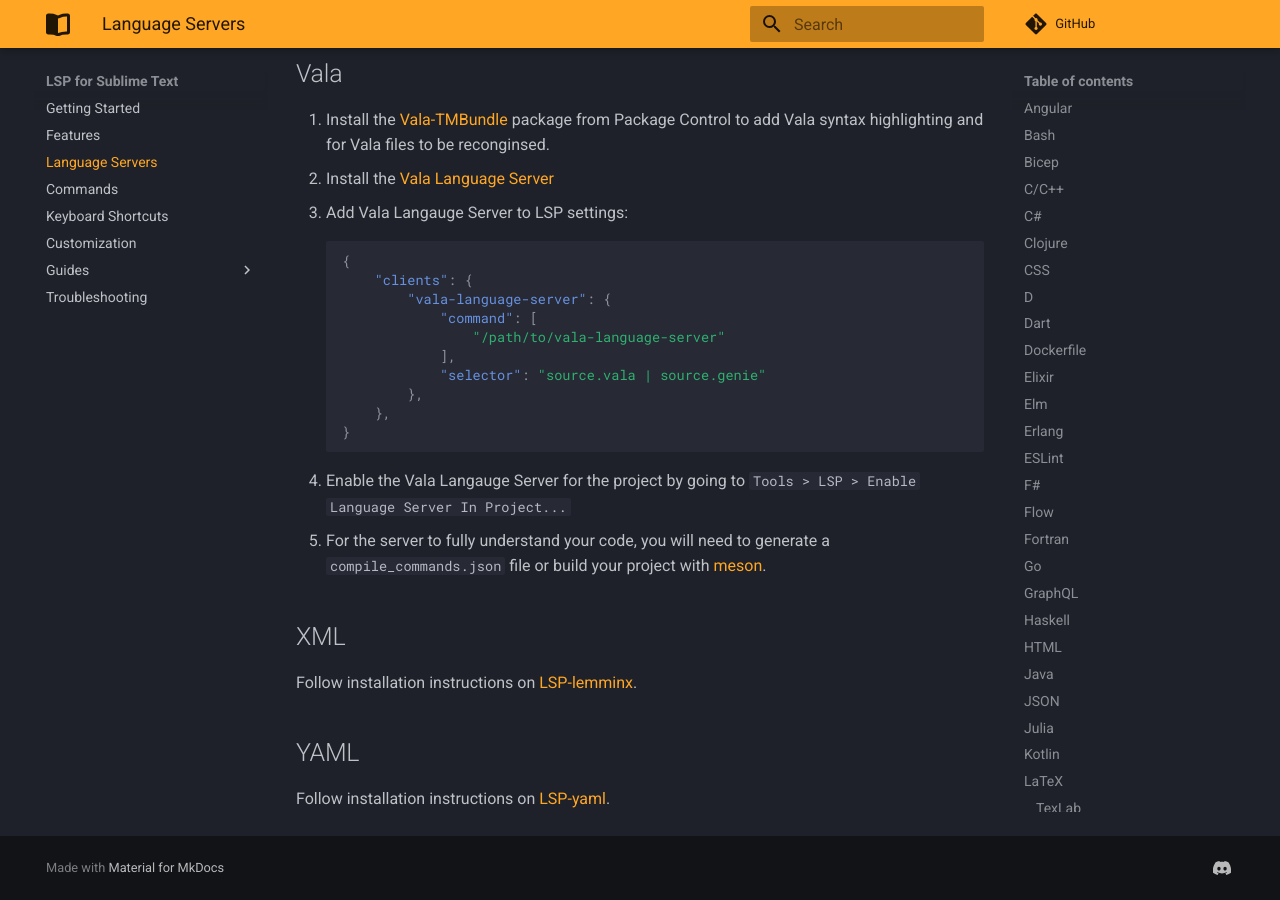
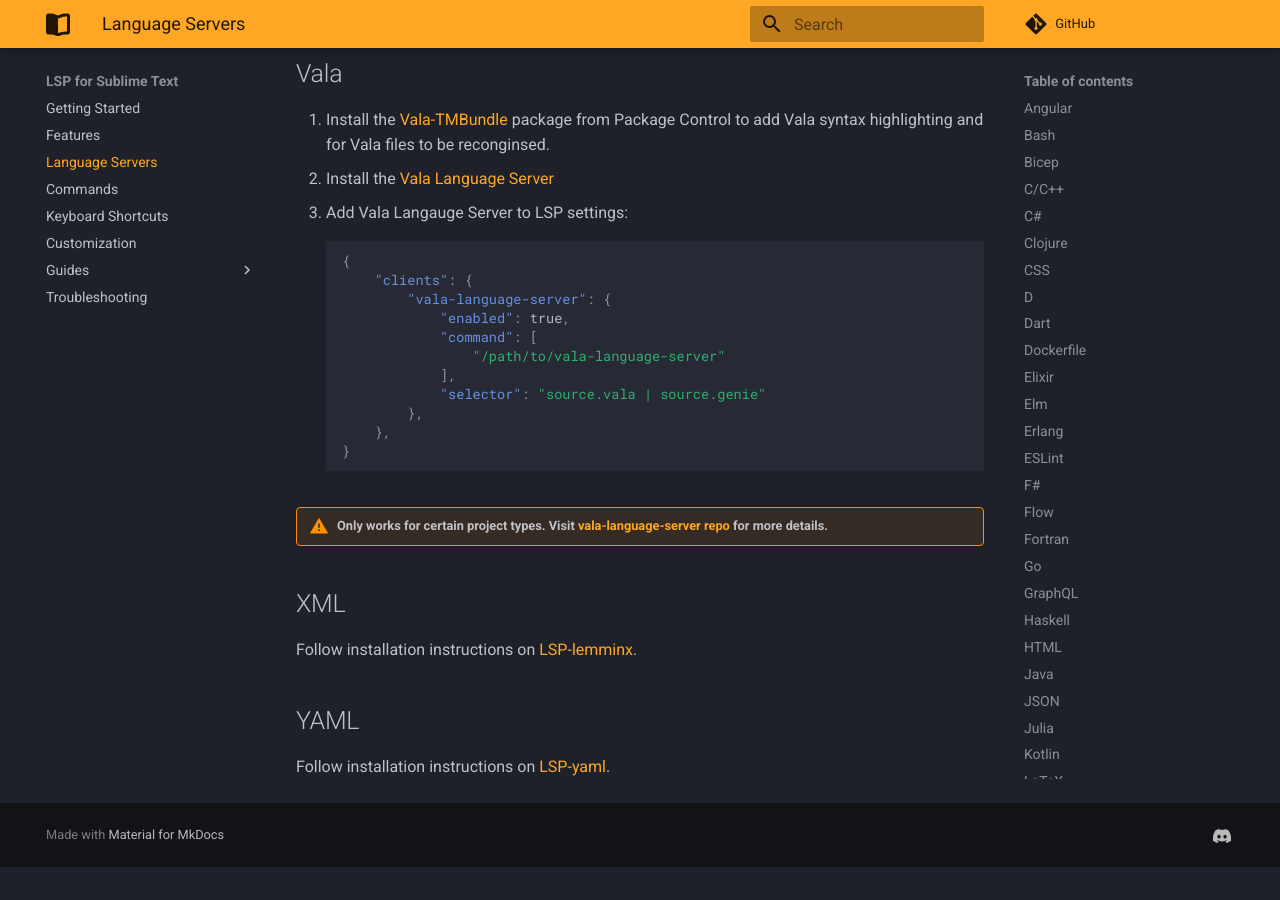
Before and after one commit to sublimelsp/LSP, an MkDocs documentation site: the page built from docs/src/language_servers.md, in a window 1280 px wide and 900 px high, scrolled down 13523 px. Built offline with MkDocs 1.6.1 and Material for MkDocs 9.7.7, drawn with Linux system fonts in a browser that asks for light colours; comment, search, counter and statistics services are not loaded; after the commit the page ends 14390 px from its top, so only the background shows below that.

Commit message:
Simplify Vala Language Server instructions (#1895)

````diff
--- a/docs/src/language_servers.md
+++ b/docs/src/language_servers.md
@@ -552,6 +552,7 @@
     {
         "clients": {
             "vala-language-server": {
+                "enabled": true,
                 "command": [
                     "/path/to/vala-language-server"
                 ],
@@ -561,8 +562,7 @@
     }
     ```
 
-4. Enable the Vala Langauge Server for the project by going to `Tools > LSP > Enable Language Server In Project...`
-5. For the server to fully understand your code, you will need to generate a `compile_commands.json` file or build your project with [meson](https://mesonbuild.com/).
+!!! warning "Only works for certain project types. Visit [vala-language-server repo](https://github.com/Prince781/vala-language-server) for more details."
 
 ## XML
 
````
